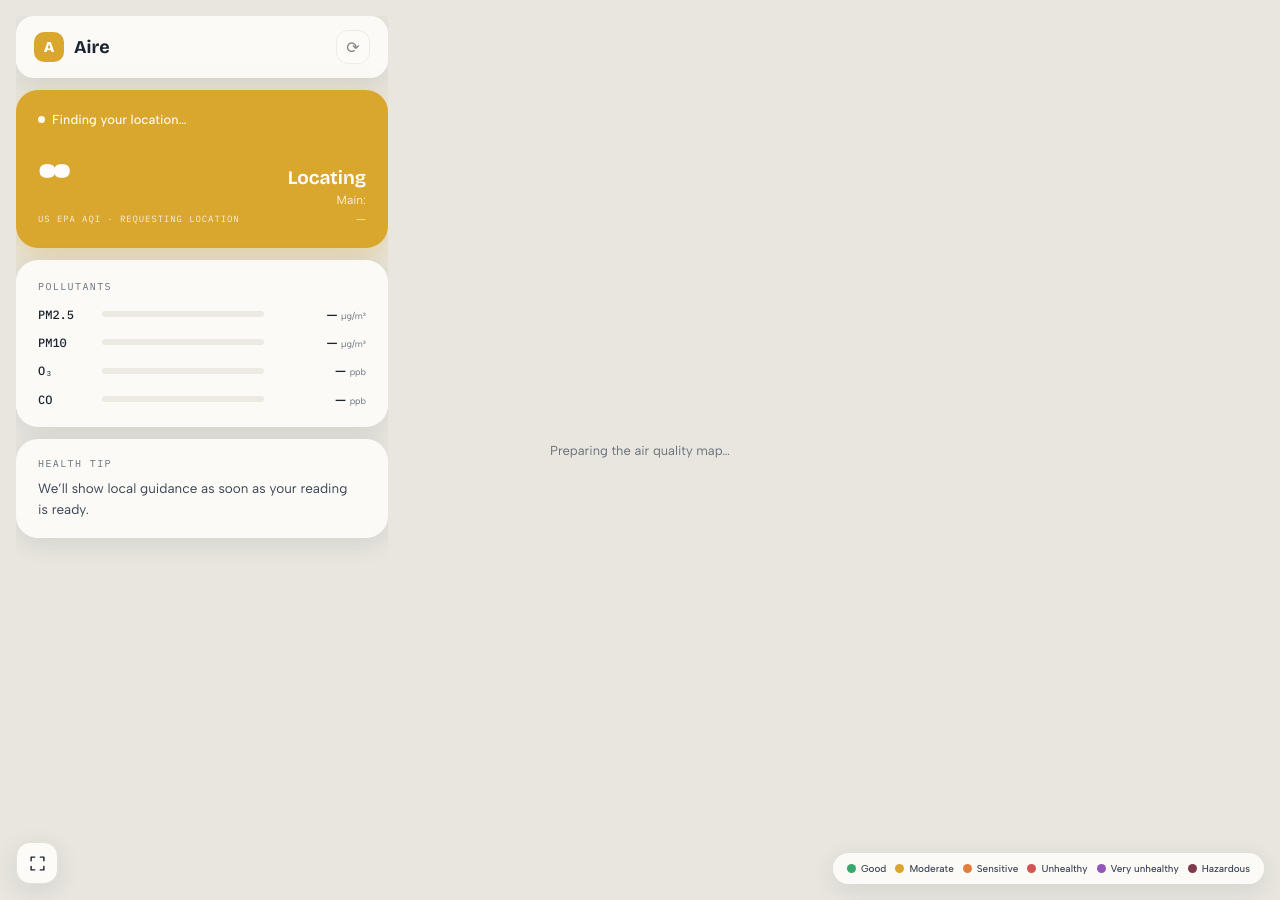
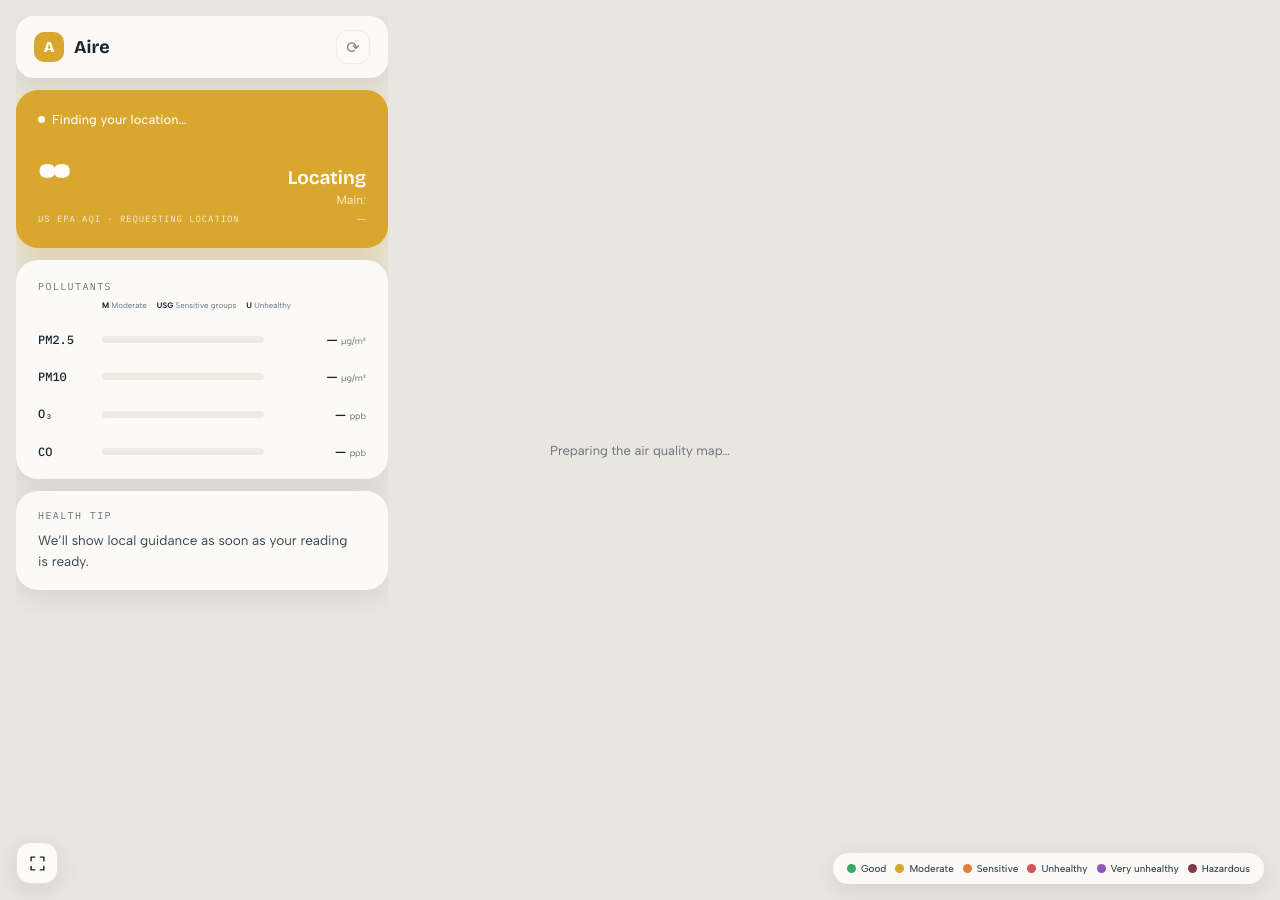
Before and after one commit to 0sps/sull1van.com, a Jekyll site: the page aqi/index.html, which Jekyll copies as it is, in a window 1280 px wide. Built offline with Jekyll 4.4.1, drawn with Linux system fonts in a browser that asks for light colours.

Commit message:
Improve AQI map and scales

```diff
--- a/aqi/index.html
+++ b/aqi/index.html
@@ -75,11 +75,16 @@
 
     .pollutant-card { padding: 20px 22px; }
     .label { margin-bottom: 14px; color: var(--muted); font-family: "IBM Plex Mono", monospace; font-size: 10px; letter-spacing: .14em; text-transform: uppercase; }
-    .pollutants { display: flex; flex-direction: column; gap: 13px; }
+    .threshold-key { display: flex; flex-wrap: wrap; gap: 5px 10px; margin: -7px 0 22px 64px; color: var(--muted); font-size: 8px; line-height: 1.3; }
+    .threshold-key span { white-space: nowrap; }
+    .threshold-key b { color: var(--ink); font-weight: 700; }
+    .pollutants { display: flex; flex-direction: column; gap: 22px; }
     .pollutant { display: grid; grid-template-columns: 52px minmax(40px, 1fr) 90px; align-items: center; gap: 12px; }
     .chemical { font-family: "IBM Plex Mono", monospace; font-size: 12px; font-weight: 500; }
-    .bar { height: 6px; overflow: hidden; border-radius: 999px; background: var(--ground); }
+    .bar { position: relative; height: 7px; border-radius: 999px; background: var(--ground); }
     .bar span { display: block; width: 0; height: 100%; border-radius: inherit; background: #3aa76d; transition: width .8s ease; }
+    .threshold-marker { position: absolute; top: -4px; width: 1px; height: 15px; background: rgba(27, 36, 48, .48); transform: translateX(-50%); }
+    .threshold-marker::after { content: attr(data-label); position: absolute; top: -11px; left: 50%; color: #4c5562; font-family: "IBM Plex Mono", monospace; font-size: 7px; font-weight: 500; line-height: 1; transform: translateX(-50%); }
     .reading { white-space: nowrap; text-align: right; font-size: 13px; font-weight: 600; }
     .reading small { color: var(--muted); font-size: 9px; font-weight: 400; }
 
@@ -117,6 +122,7 @@
       .category { max-width: 145px; }
       .category strong { font-size: 17px; }
       .pollutant-card { padding: 17px 18px; }
+      .threshold-key { margin-left: 0; }
       .health-card { padding: 16px 18px; }
       .spacer, .source { display: none; }
       .legend { right: 10px; bottom: calc(10px + env(safe-area-inset-bottom)); left: 10px; display: grid; grid-template-columns: repeat(3, minmax(0, 1fr)); gap: 7px 10px; max-width: none; overflow: hidden; border-radius: 14px; }
@@ -133,7 +139,8 @@
       .category strong { font-size: 15px; }
       .category span { font-size: 10px; }
       .pollutant-card { padding: 14px 16px; }
-      .pollutants { gap: 10px; }
+      .threshold-key { margin-bottom: 19px; font-size: 7px; }
+      .pollutants { gap: 19px; }
       .pollutant { grid-template-columns: 45px minmax(28px, 1fr) 82px; gap: 9px; }
       .health-card { padding: 13px 16px; }
       .health-card p { font-size: 12px; line-height: 1.45; }
@@ -165,6 +172,7 @@
 
       <section class="card pollutant-card">
         <div class="label">Pollutants</div>
+        <div class="threshold-key" aria-label="Pollutant scale markers"><span><b>M</b> Moderate</span><span><b>USG</b> Sensitive groups</span><span><b>U</b> Unhealthy</span></div>
         <div class="pollutants">
           <div class="pollutant"><span class="chemical">PM2.5</span><div class="bar"><span id="p25Meter"></span></div><span class="reading"><span id="p25Value">—</span> <small id="p25Units">µg/m³</small></span></div>
           <div class="pollutant"><span class="chemical">PM10</span><div class="bar"><span id="pm10Meter"></span></div><span class="reading"><span id="pm10Value">—</span> <small id="pm10Units">µg/m³</small></span></div>
@@ -231,10 +240,21 @@
         if (!concentration || typeof concentration.value !== "number") return;
         const value = concentration.value;
         const percent = Math.min(100, value / config.max * 100);
+        const meter = $(config.meter);
         $(config.value).textContent = value >= 100 ? Math.round(value).toLocaleString() : value.toFixed(1);
         $(config.units).textContent = concentration.units === "MICROGRAMS_PER_CUBIC_METER" ? "µg/m³" : concentration.units === "PARTS_PER_BILLION" ? "ppb" : concentration.units.toLowerCase();
-        $(config.meter).style.width = percent + "%";
-        $(config.meter).style.background = barColor(percent);
+        meter.style.width = percent + "%";
+        meter.style.background = barColor(value, config.thresholds);
+        if (!meter.parentElement.querySelector(".threshold-marker")) {
+          ["M", "USG", "U"].forEach((label, index) => {
+            const marker = document.createElement("i");
+            marker.className = "threshold-marker";
+            marker.dataset.label = label;
+            marker.style.left = config.thresholds[index] / config.max * 100 + "%";
+            marker.setAttribute("aria-hidden", "true");
+            meter.parentElement.appendChild(marker);
+          });
+        }
       });
     }
 
@@ -304,7 +324,7 @@
           const x = ((coord.x % count) + count) % count;
           return `https://airquality.googleapis.com/v1/mapTypes/US_AQI/heatmapTiles/${zoom}/${x}/${coord.y}?key=${API_KEY}`;
         },
-        tileSize: new google.maps.Size(256, 256), maxZoom: 16, minZoom: 0, name: "US AQI", opacity: .55
+        tileSize: new google.maps.Size(256, 256), maxZoom: 16, minZoom: 0, name: "US AQI", opacity: .78
       });
       map.overlayMapTypes.insertAt(0, heatmap);
       updateMap(currentLocation);
```
Also changed, not shown: other parts of aqi/index.html (+8 -7 lines).
